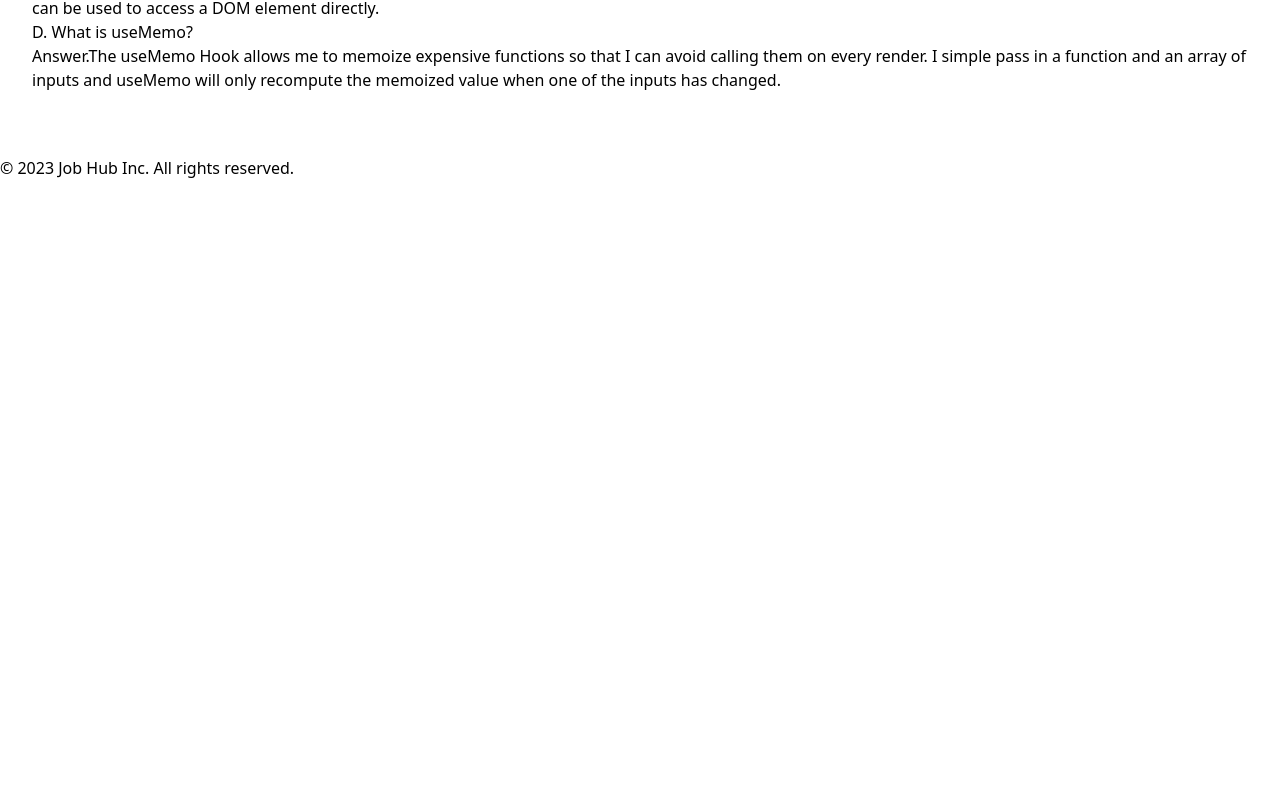
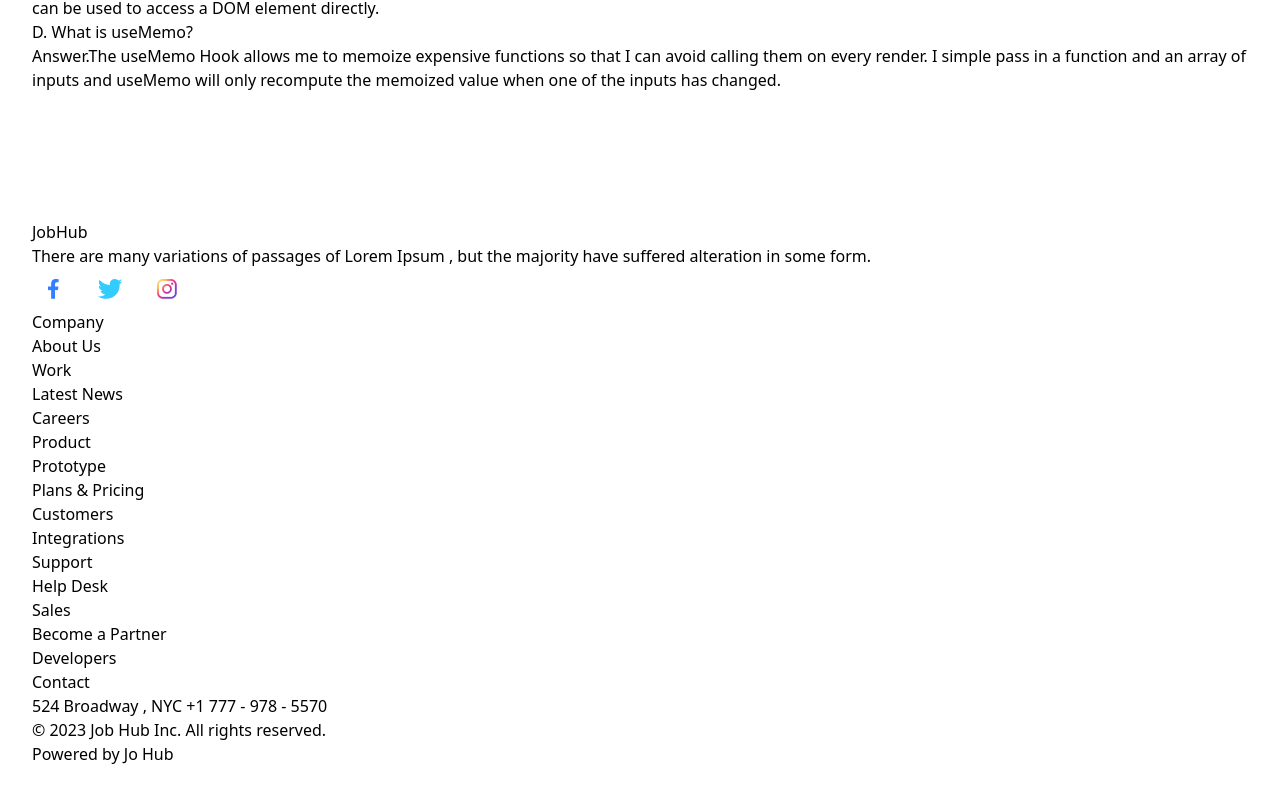
Before and after one commit to kamrul25/career-hub, a React (Vite) app: page /blog in a window 1280 px wide. Shown: the part 1065-1867 px from the top of the page. Before the commit the page ends 1245 px from the top, so only its background shows below. Built offline with nearby package versions, Linux system fonts and the light colour scheme.

Commit message:
create full footer

```diff
--- a/src/components/Blog.jsx
+++ b/src/components/Blog.jsx
@@ -36,7 +36,7 @@ const Blog = () => {
         </div>
       </div>
       <div className="max-w-screen-xl sm:mx-auto">
-        <div className="grid grid-cols-1 gap-16 row-gap-8 lg:grid-cols-2">
+        <div className="grid grid-cols-1 gap-16  lg:grid-cols-2">
           <div className="rounded-lg shadow-md p-3 hover:border-2">
             <p className="mb-4 text-2xl font-medium">
               <span className="underline decoration-wavy decoration-yellow-500 decoration-1">
--- a/src/components/Footer.jsx
+++ b/src/components/Footer.jsx
@@ -1,11 +1,57 @@
+import React from "react";
+import Group from "../assets/Icons/Group 9969.png";
+
 const Footer = () => {
-    return (
-      <footer className='px-4 divide-y  text-gray-800 relative bottom-0 left-0'>
-        <div className='py-6 text-sm text-center text-gray-400'>
-          © 2023 Job Hub Inc. All rights reserved.
+  return (
+    <footer className="my-container divide-y  relative bottom-0 left-0 text-center">
+      <div className="grid grid-cols-1  lg:gap-16 lg:grid-cols-3 mb-5 justify-between">
+        <div >
+          <h2 className="font-extrabold text-3xl text-gray-500 mb-4 ">
+            JobHub
+          </h2>
+          <p className="text-sm text-gray-400 mb-4">
+            There are many variations of passages of Lorem Ipsum , but the
+            majority have suffered alteration in some form.
+          </p>
+          <img src={Group} alt="" className="w-32 h-9" />
         </div>
-      </footer>
-    )
-  }
 
-  export default Footer
+        <div className="flex justify-between items-center ">
+          <div>
+          <h2 className="font-extrabold text-2xl text-gray-500 mb-4 ">Company</h2>
+          <p className="mt-2 text-sm text-gray-400 ">About Us</p>
+          <p className="mt-2 text-sm text-gray-400 ">Work</p>
+          <p className="mt-2 text-sm text-gray-400 ">Latest News</p>
+          <p className="mt-2 text-sm text-gray-400 ">Careers</p>
+          </div>
+          <div>
+          <h2 className="font-extrabold text-2xl text-gray-500 mb-4 ">Product</h2>
+          <p className="mt-2 text-sm text-gray-400 ">Prototype</p>
+          <p className="mt-2 text-sm text-gray-400 ">Plans & Pricing</p>
+          <p className="mt-2 text-sm text-gray-400 ">Customers</p>
+          <p className="mt-2 text-sm text-gray-400 ">Integrations</p>
+          </div>
+          <div>
+          <h2 className="font-extrabold text-2xl text-gray-500 mb-4 ">Support</h2>
+          <p className="mt-2 text-sm text-gray-400 ">Help Desk</p>
+          <p className="mt-2 text-sm text-gray-400 ">Sales</p>
+          <p className="mt-2 text-sm text-gray-400 ">Become a Partner</p>
+          <p className="mt-2 text-sm text-gray-400 ">Developers</p>
+          </div>
+        </div>
+
+        <div>
+          <h2 className="font-extrabold text-3xl text-gray-500 mb-4 ">Contact</h2>
+          <p className="mt-2 text-sm text-gray-400 ">524 Broadway , NYC +1 777 - 978 - 5570</p>
+        </div>
+      </div>
+
+      <div className="pt-5 text-sm text-gray-400 flex justify-between items-center">
+        <p>© 2023 Job Hub Inc. All rights reserved.</p>
+        <p>Powered by Jo Hub</p>
+      </div>
+    </footer>
+  );
+};
+
+export default Footer;
--- a/src/components/Statistics.jsx
+++ b/src/components/Statistics.jsx
@@ -30,7 +30,7 @@ const Statistics = () => {
         <CartesianGrid strokeDasharray="3 3" />
         <XAxis dataKey="name" />
         <YAxis  />
-        <Tooltip cursor={{ stroke: 'red', strokeWidth: 2 }} />
+        <Tooltip cursor={{ stroke: 'red', strokeWidth: 2  }}/>
         <Legend />
         <Bar dataKey="mark" stackId="a" fill=" #82ca9d" />
 
```
